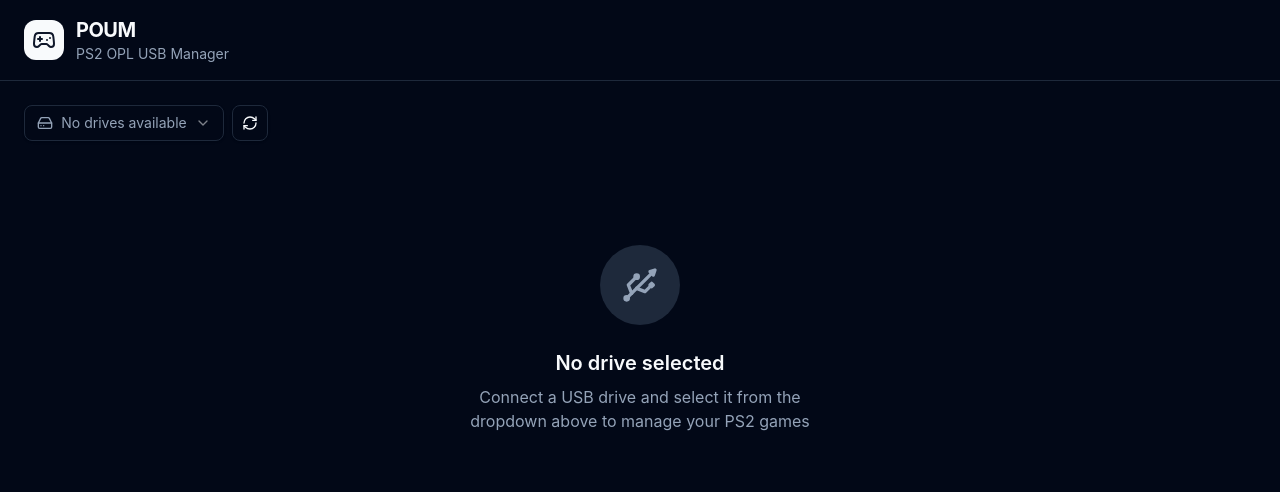
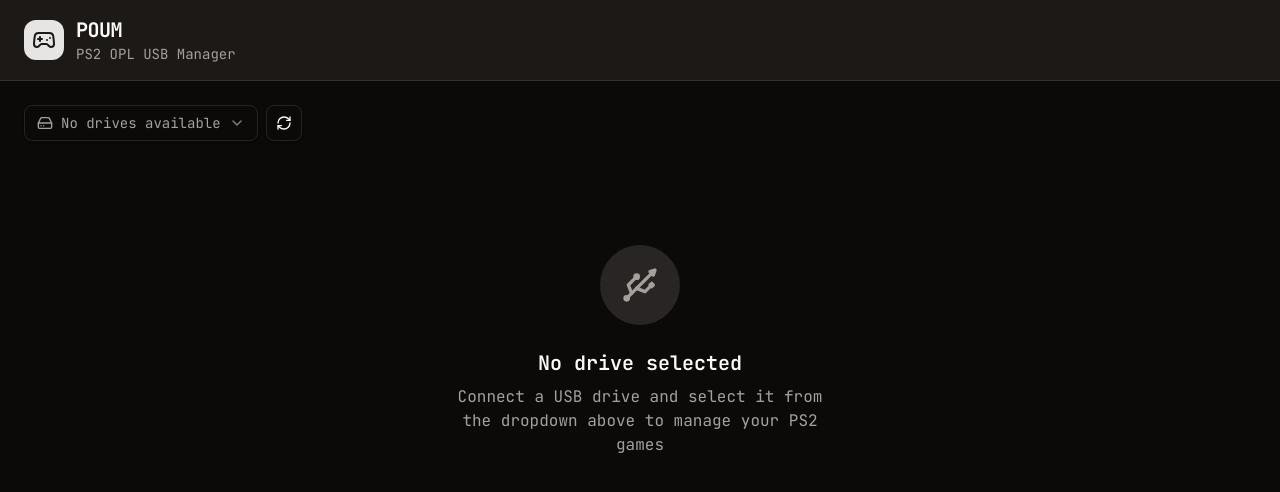
Before and after one commit to gecm0/POUM, a React (Vite) app: page / in a window 1280 px wide. Shown: the top 492 px of the page. Built offline with nearby package versions, Linux system fonts and the light colour scheme; the HTML template or start-up script is replaced by a standard one.

Commit message:
Enhance UI and functionality across components, update styles, and improve accessibility

```diff
--- a/index.html
+++ b/index.html
@@ -4,6 +4,9 @@
     <meta charset="UTF-8" />
     <link rel="icon" type="image/svg+xml" href="/vite.svg" />
     <meta name="viewport" content="width=device-width, initial-scale=1.0" />
+    <link rel="preconnect" href="https://fonts.googleapis.com">
+    <link rel="preconnect" href="https://fonts.gstatic.com" crossorigin>
+    <link href="https://fonts.googleapis.com/css2?family=JetBrains+Mono:wght@400;500;600;700&display=swap" rel="stylesheet">
     <title>POUM - PS2 OPL USB Manager</title>
   </head>
 
--- a/src/components/DriveSelector.tsx
+++ b/src/components/DriveSelector.tsx
@@ -54,7 +54,7 @@
               <SelectItem key={drive.mount_point} value={drive.mount_point}>
                 <div className="flex items-center gap-2">
                   <span>{drive.name || drive.mount_point}</span>
-                  <span className="text-muted-foreground">
+                  <span className="text-xs opacity-70">
                     ({formatBytes(drive.available_space)} free)
                   </span>
                 </div>
--- a/src/components/GameCard.tsx
+++ b/src/components/GameCard.tsx
@@ -54,9 +54,9 @@
           <div className="flex items-start justify-between">
             <div className="flex items-center gap-2">
               {game.media_type === "CD" ? (
-                <Disc className="h-5 w-5 text-blue-500" />
+                <Disc className="h-5 w-5 text-accent" />
               ) : (
-                <Disc3 className="h-5 w-5 text-purple-500" />
+                <Disc3 className="h-5 w-5 text-primary" />
               )}
               <span className="rounded bg-muted px-1.5 py-0.5 text-xs font-medium">
                 {game.media_type}
@@ -77,7 +77,7 @@
               <Button
                 variant="ghost"
                 size="icon"
-                className="h-8 w-8 text-destructive hover:text-destructive"
+                className="h-8 w-8 hover:bg-destructive hover:text-destructive-foreground"
                 onClick={() => setShowDeleteDialog(true)}
               >
                 <Trash2 className="h-4 w-4" />
--- a/src/components/IsoImport.tsx
+++ b/src/components/IsoImport.tsx
@@ -297,7 +297,7 @@
                                 <Button
                                   variant="ghost"
                                   size="icon"
-                                  className="h-5 w-5 text-muted-foreground hover:text-destructive"
+                                  className="h-5 w-5 text-muted-foreground hover:bg-destructive hover:text-destructive-foreground"
                                   onClick={() => handleRemoveFile(index)}
                                 >
                                   <X className="h-3 w-3" />
@@ -307,13 +307,18 @@
                           </div>
 
                           {file.status === "pending" && state === "idle" && (
+                            <div className="relative">
                               <Input
                                 value={file.name}
                                 onChange={(e) => handleUpdateName(index, e.target.value)}
                                 placeholder="Game name (required)"
                                 maxLength={32}
-                              className="h-8 text-sm"
+                                className="h-8 text-sm pr-12"
                               />
+                              <span className="absolute right-2 top-1/2 -translate-y-1/2 text-xs text-muted-foreground">
+                                {file.name.length}/32
+                              </span>
+                            </div>
                           )}
 
                           {(file.status !== "pending" || state !== "idle") && (
@@ -342,7 +347,7 @@
                     <Button
                       variant="outline"
                       onClick={handleSelectFiles}
-                      className="w-full border-dashed border-2 hover:border-primary hover:bg-primary/5"
+                      className="w-full border-dashed border-2 text-foreground hover:border-primary hover:bg-primary/5 hover:text-foreground"
                     >
                       <FileUp className="h-4 w-4 mr-2" />
                       Add more files
--- a/src/index.css
+++ b/src/index.css
@@ -1,26 +1,26 @@
 @import "tailwindcss";
 
 @theme {
-  --font-sans: "Inter", ui-sans-serif, system-ui, sans-serif;
-  --color-background: hsl(0 0% 100%);
-  --color-foreground: hsl(222.2 84% 4.9%);
-  --color-card: hsl(0 0% 100%);
-  --color-card-foreground: hsl(222.2 84% 4.9%);
-  --color-popover: hsl(0 0% 100%);
-  --color-popover-foreground: hsl(222.2 84% 4.9%);
-  --color-primary: hsl(222.2 47.4% 11.2%);
-  --color-primary-foreground: hsl(210 40% 98%);
-  --color-secondary: hsl(210 40% 96.1%);
-  --color-secondary-foreground: hsl(222.2 47.4% 11.2%);
-  --color-muted: hsl(210 40% 96.1%);
-  --color-muted-foreground: hsl(215.4 16.3% 46.9%);
-  --color-accent: hsl(210 40% 96.1%);
-  --color-accent-foreground: hsl(222.2 47.4% 11.2%);
-  --color-destructive: hsl(0 84.2% 60.2%);
-  --color-destructive-foreground: hsl(210 40% 98%);
-  --color-border: hsl(214.3 31.8% 91.4%);
-  --color-input: hsl(214.3 31.8% 91.4%);
-  --color-ring: hsl(222.2 84% 4.9%);
+  --font-sans: "JetBrains Mono", ui-monospace, SFMono-Regular, "SF Mono", Menlo, Consolas, monospace;
+  --color-background: oklch(1 0 0);
+  --color-foreground: oklch(0.147 0.004 49.25);
+  --color-card: oklch(1 0 0);
+  --color-card-foreground: oklch(0.147 0.004 49.25);
+  --color-popover: oklch(1 0 0);
+  --color-popover-foreground: oklch(0.147 0.004 49.25);
+  --color-primary: oklch(0.216 0.006 56.043);
+  --color-primary-foreground: oklch(0.985 0.001 106.423);
+  --color-secondary: oklch(0.97 0.001 106.424);
+  --color-secondary-foreground: oklch(0.216 0.006 56.043);
+  --color-muted: oklch(0.97 0.001 106.424);
+  --color-muted-foreground: oklch(0.553 0.013 58.071);
+  --color-accent: oklch(0.769 0.188 70.08);
+  --color-accent-foreground: oklch(0.216 0.006 56.043);
+  --color-destructive: oklch(0.577 0.245 27.325);
+  --color-destructive-foreground: oklch(0.985 0.001 106.423);
+  --color-border: oklch(0.923 0.003 48.717);
+  --color-input: oklch(0.923 0.003 48.717);
+  --color-ring: oklch(0.769 0.188 70.08);
   --radius-sm: 0.25rem;
   --radius-md: calc(var(--radius-sm) + 0.25rem);
   --radius-lg: calc(var(--radius-sm) + 0.5rem);
@@ -29,25 +29,25 @@
 
 @media (prefers-color-scheme: dark) {
   @theme {
-    --color-background: hsl(222.2 84% 4.9%);
-    --color-foreground: hsl(210 40% 98%);
-    --color-card: hsl(222.2 84% 4.9%);
-    --color-card-foreground: hsl(210 40% 98%);
-    --color-popover: hsl(222.2 84% 4.9%);
-    --color-popover-foreground: hsl(210 40% 98%);
-    --color-primary: hsl(210 40% 98%);
-    --color-primary-foreground: hsl(222.2 47.4% 11.2%);
-    --color-secondary: hsl(217.2 32.6% 17.5%);
-    --color-secondary-foreground: hsl(210 40% 98%);
-    --color-muted: hsl(217.2 32.6% 17.5%);
-    --color-muted-foreground: hsl(215 20.2% 65.1%);
-    --color-accent: hsl(217.2 32.6% 17.5%);
-    --color-accent-foreground: hsl(210 40% 98%);
-    --color-destructive: hsl(0 62.8% 30.6%);
-    --color-destructive-foreground: hsl(210 40% 98%);
-    --color-border: hsl(217.2 32.6% 17.5%);
-    --color-input: hsl(217.2 32.6% 17.5%);
-    --color-ring: hsl(212.7 26.8% 83.9%);
+    --color-background: oklch(0.147 0.004 49.25);
+    --color-foreground: oklch(0.985 0.001 106.423);
+    --color-card: oklch(0.216 0.006 56.043);
+    --color-card-foreground: oklch(0.985 0.001 106.423);
+    --color-popover: oklch(0.216 0.006 56.043);
+    --color-popover-foreground: oklch(0.985 0.001 106.423);
+    --color-primary: oklch(0.923 0.003 48.717);
+    --color-primary-foreground: oklch(0.216 0.006 56.043);
+    --color-secondary: oklch(0.268 0.007 34.298);
+    --color-secondary-foreground: oklch(0.985 0.001 106.423);
+    --color-muted: oklch(0.268 0.007 34.298);
+    --color-muted-foreground: oklch(0.709 0.01 56.259);
+    --color-accent: oklch(0.769 0.188 70.08);
+    --color-accent-foreground: oklch(0.216 0.006 56.043);
+    --color-destructive: oklch(0.704 0.191 22.216);
+    --color-destructive-foreground: oklch(0.985 0.001 106.423);
+    --color-border: oklch(1 0 0 / 10%);
+    --color-input: oklch(1 0 0 / 15%);
+    --color-ring: oklch(0.769 0.188 70.08);
   }
 }
 
```
Also changed, not shown: 1 other file (tests, documents, lock files or other folders). Lines whose indentation alone changed are shown as unchanged.
